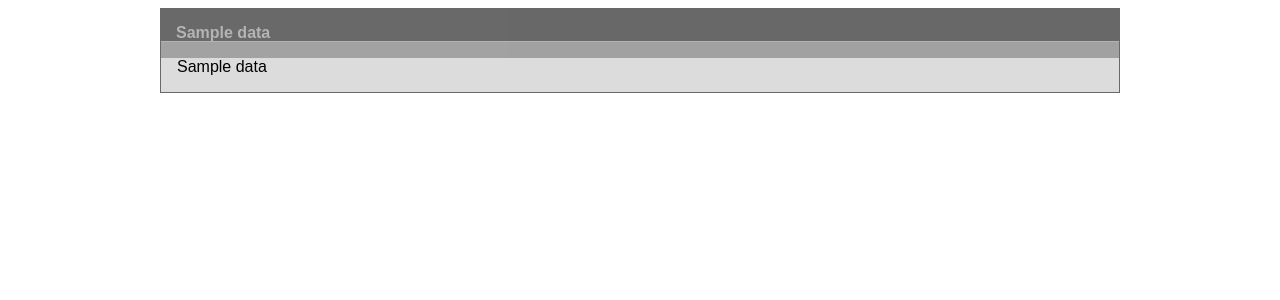
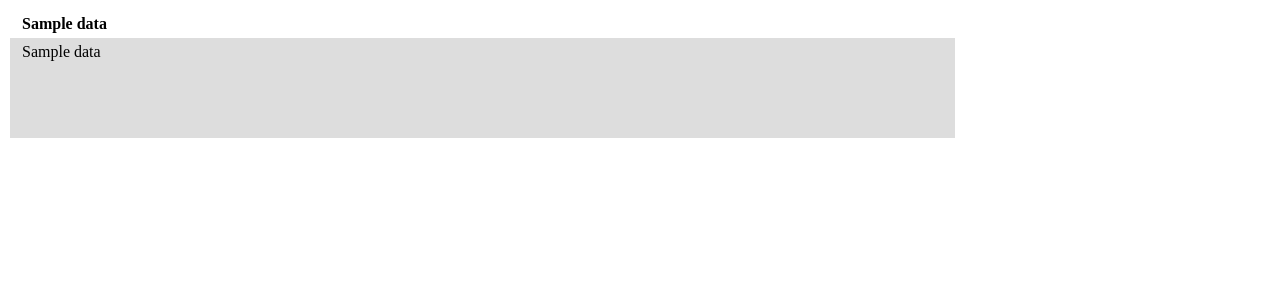
Before and after one commit to mwen1993/inventory-tracker, a Flask app: template app/templates/index.html in a window 1280 px wide. Shown: the top 300 px of the page. Run offline with Flask 2, Linux system fonts and the light colour scheme; the template is opened without the code that fills it: values that come from a table or form of the project are taken from there, most other values are stand-ins (such as "Sample title", 1, 10 or a date in 2020); parts of the project's set-up code (start-up, migrations or seed data) failed here and were passed over.

Commit message:
implemented scrollable table in html, just need styling

```diff
--- a/app/routes.py
+++ b/app/routes.py
@@ -11,9 +11,8 @@ def index():
     add_form = AddForm()
     delete_form = DeleteForm()
     update_form = UpdateForm()
-    cursor = get_table('shoes')
-    header = [x[0] for x in cursor.description]
-    content = cursor.fetchall()
+    header_row, content = get_table('shoes')
+    header = [x[0] for x in header_row]
     return render_template('index.html', header=header, content=content,
                            add_form=add_form, delete_form=delete_form, update_form=update_form
                            )
--- a/app/static/styles/index.css
+++ b/app/static/styles/index.css
@@ -1,74 +1,26 @@
-/* PAGE LAYOUT */
-.layout {
-	max-width: 60em;
-	margin: auto;
+table{
+    text-align: left;
+    word-break: break-all;
 }
 
-.container {
-	max-height: 20em;
-	overflow-y: scroll;
-	outline: 1px solid dimgrey;
-	outline-offset: -1px;
-}
-
-h1 {
-	color: dimgrey;
-  font-family: sans-serif;
-	font-weight: normal;
-	white-space: nowrap;
-	padding: 0.5em 1rem;
-	border-bottom: 1px solid gainsboro;
-}
-/* PAGE LAYOUT END */
-
-/* DEFAULT TABLE */
-table {
-	border-collapse: collapse;
-	width: 100%;
+tbody {
+    background-color: #ddd;
+    height: 100px;
+    overflow: scroll;
+    display: block;
 }
 
 th, td {
-  font-family: sans-serif;
-	background-color: gainsboro;
-	padding: 1em;
-	border: 1px solid white;
+    padding: 3px 10px;
 }
 
-th {
-	text-align: left;
-	color: white;
-	background-color: dimgrey;
-}
-/* DEFAULT TABLE END */
 
-/* CUSTOM TABLE */
-#table {
-	position: relative;
-	overflow: hidden;
+thead, tbody tr {
+    display:table;
+    width:100%;
+    table-layout: fixed;
 }
 
-#table th {
-	white-space: nowrap;
+thead, tbody{
+    width: 75%;
 }
-
-#table th:first-child div {
-	border-left: none;
-}
-
-#table th div {
-	position: absolute;
-	z-index: 2;
-	font-weight: bold;
-	width: 100%;
-	color: white;
-	background-color: dimgrey;
-	padding: 1rem;
-	border-left: 1px solid white;
-	margin-left: calc(-1rem - 1px);
-}
-
-#table thead div {
-	top: 0;
-	opacity: .5;
-}
-/* CUSTOM TABLE END */
--- a/app/templates/index.html
+++ b/app/templates/index.html
@@ -59,19 +59,15 @@
         </p>
     </form>
     -->
-    <div id="table" class="layout">
-        <div class="container">
+
     <table>
-            <div class="thead-container">
         <thead>
             <tr>
             {% for data in header %}
-                        <th><div>{{ data }}</div></th>
+                <th>{{ data }}</th>
             {% endfor %}
             </tr>
         </thead>
-            </div>
-
         <tbody>
         {% for row in content %}
         <tr>
@@ -81,9 +77,7 @@
         </tr>
         {% endfor %}
         </tbody>
+    </table>
 
-            </table>
-        </div>
-    </div>
 </body>
 </html>
```
Also changed, not shown: app/operations.py (+32 -7 lines). Lines whose indentation alone changed are shown as unchanged.
